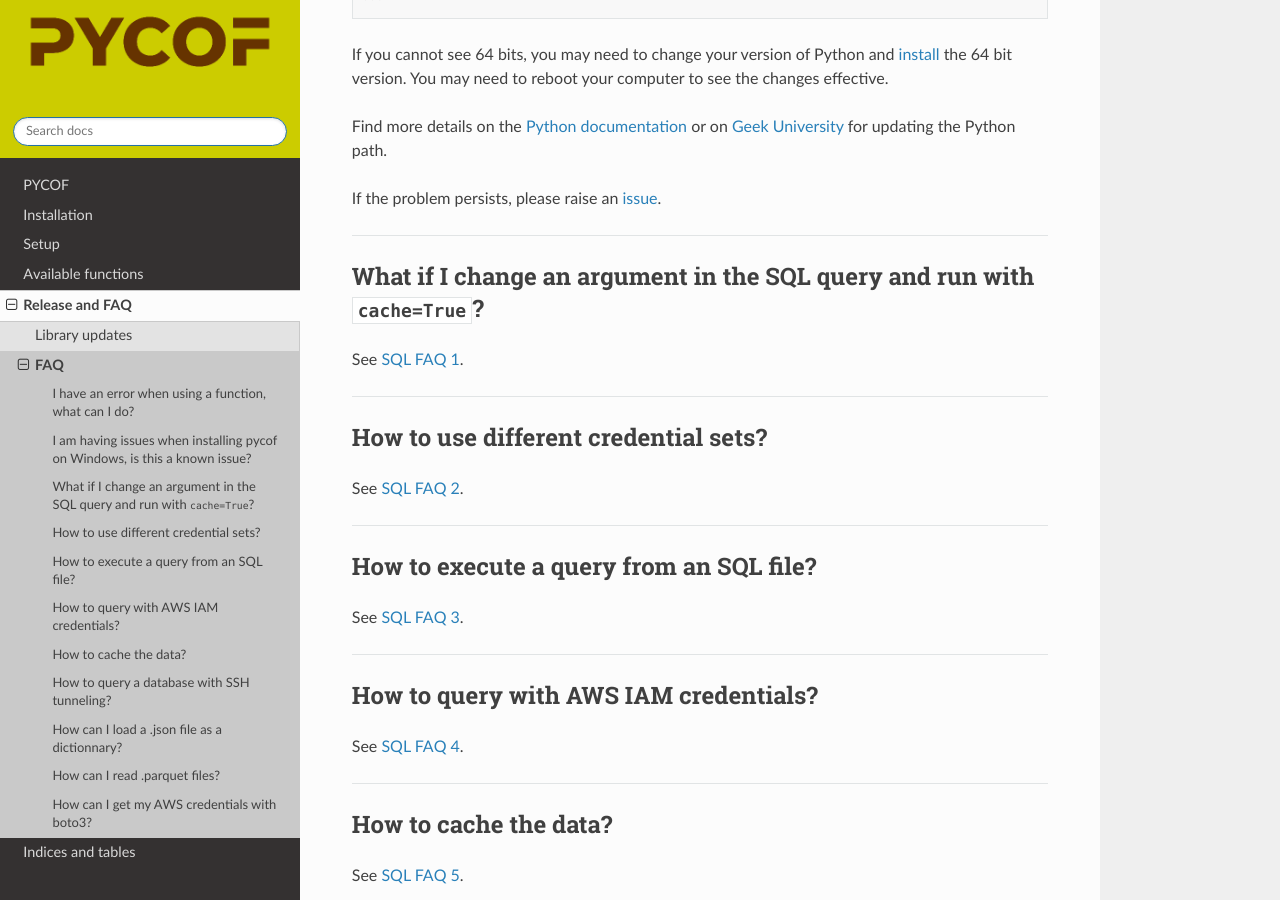
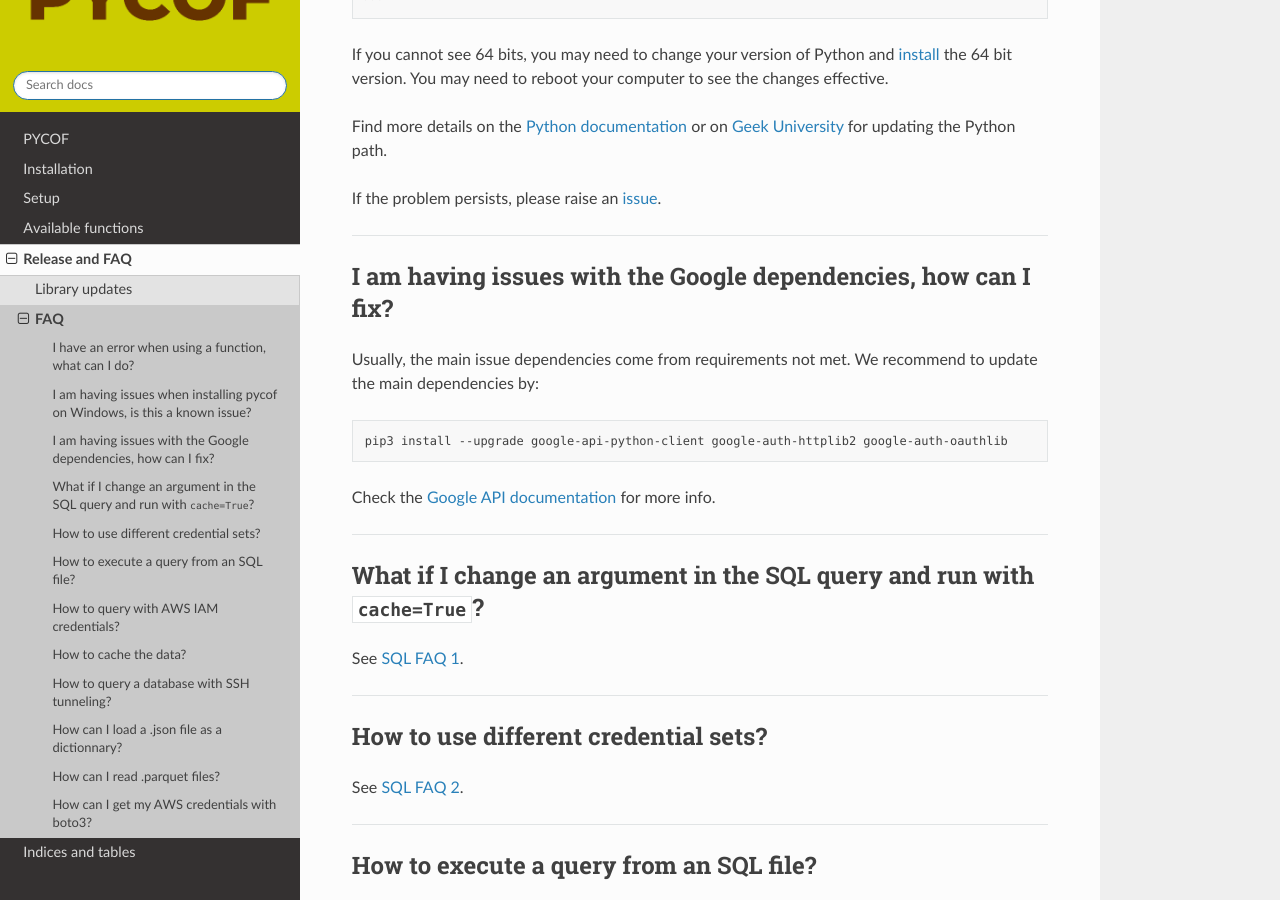
Before and after one commit to florianfelice/PYCOF, a Sphinx documentation site: the page built from docs/modules/news/faq.rst, in a window 1280 px wide and 900 px high, scrolled down 801 px. Built offline with Sphinx 7.4.7 and the Read the Docs theme 2.0.0, drawn with Linux system fonts in a browser that asks for light colours.

Commit message:
Fix boto3 issue in write (remove profile_name argument) + update boto3 requirement + update FAQ

```diff
--- a/docs/modules/news/faq.rst
+++ b/docs/modules/news/faq.rst
@@ -45,6 +45,24 @@ You may need to reboot your computer to see the changes effective.
 Find more details on the `Python documentation <https://docs.python.org/3/using/windows.html>`_ or on `Geek University <https://geek-university.com/python/add-python-to-the-windows-path/>`_ for updating the Python path.
 
 If the problem persists, please raise an `issue`_.
+
+
+----
+
+
+***************************************************************
+I am having issues with the Google dependencies, how can I fix?
+***************************************************************
+
+Usually, the main issue dependencies come from requirements not met.
+We recommend to update the main dependencies by:
+
+.. code:: bash
+
+    pip3 install --upgrade google-api-python-client google-auth-httplib2 google-auth-oauthlib
+
+
+Check the `Google API documentation <https://developers.google.com/calendar/quickstart/python>`_ for more info.
 
 
 
--- a/publish_to_pypi.py
+++ b/publish_to_pypi.py
@@ -14,10 +14,12 @@ import argparse
 library = 'PYCOF'
 desc = "A package for commonly used functions"
 requirements = ['pandas>=0.24.1', 'numpy>=1.16.3', 'psycopg2-binary>=2.7.4',
-                'pymysql>=0.9.3', 'tqdm>=4.35.0', 'boto3>=1.9.219', 'xlrd>=1.2.0',
+                'pymysql>=0.9.3', 'tqdm>=4.35.0', 'boto3>=1.16.19', 'xlrd>=1.2.0',
                 'matplotlib>=3.1.1', 'sshtunnel>=0.3.1', 'dateparser>=1.0.0',
                 'google-api-python-client>=1.12.8', 'google-auth-httplib2>=0.0.4',
-                'google-auth-oauthlib>=0.4.2']
+                'google-auth-oauthlib>=0.4.2', 'google-auth>=1.16.0', 'google-auth>=1.24.1',
+                'httplib2>=0.18.1',
+                ]
 
 
 # Collect arguments
```
Also changed, not shown: 1 other file.
